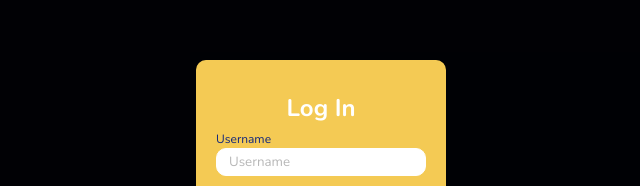
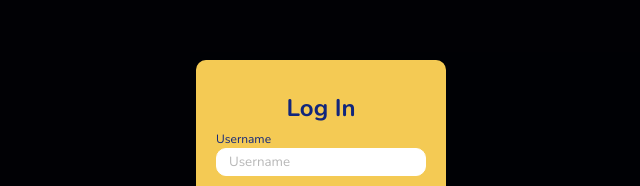
Before and after one commit to jmr561/PRkeePR-front, a React (Create React App) app: page /record in a window 1280 px wide. Shown: the part 203-389 px from the top of the page, without its empty margins (319-959 px from the left). Built offline with nearby package versions, Linux system fonts and the light colour scheme.

Commit message:
CSS tweaks

```diff
--- a/src/components/LogInModal/LogInModal.js
+++ b/src/components/LogInModal/LogInModal.js
@@ -51,7 +51,7 @@ const LogInModal = ({ displayLogInModal, setDisplayLogInModal, setUser }) => {
       }}
     >
       <div className="modal" onClick={(e) => e.stopPropagation()}>
-        <h1>Log In</h1>
+        <div className="log-in-header">Log In</div>
         <form onSubmit={handleSubmit}>
           <div className="username-div">
             <p className="login-label">Username</p>
--- a/src/components/LogInModal/LogInModal.scss
+++ b/src/components/LogInModal/LogInModal.scss
@@ -25,6 +25,13 @@ $mainYellow: #f4ca54;
     align-items: center;
     gap: 10px;
     box-sizing: border-box;
+
+    .log-in-header {
+      font-size: 24px;
+      margin-top: 16px;
+      font-weight: 700;
+      color: $mainBlue;
+    }
 
     form {
       display: flex;
--- a/src/pages/SignUp/SignUp.scss
+++ b/src/pages/SignUp/SignUp.scss
@@ -28,6 +28,8 @@ $mainYellow: #f4ca54;
 
       h1 {
         font-size: 24px;
+        margin-top: 16px;
+        font-weight: 700;
       }
 
       form {
```
